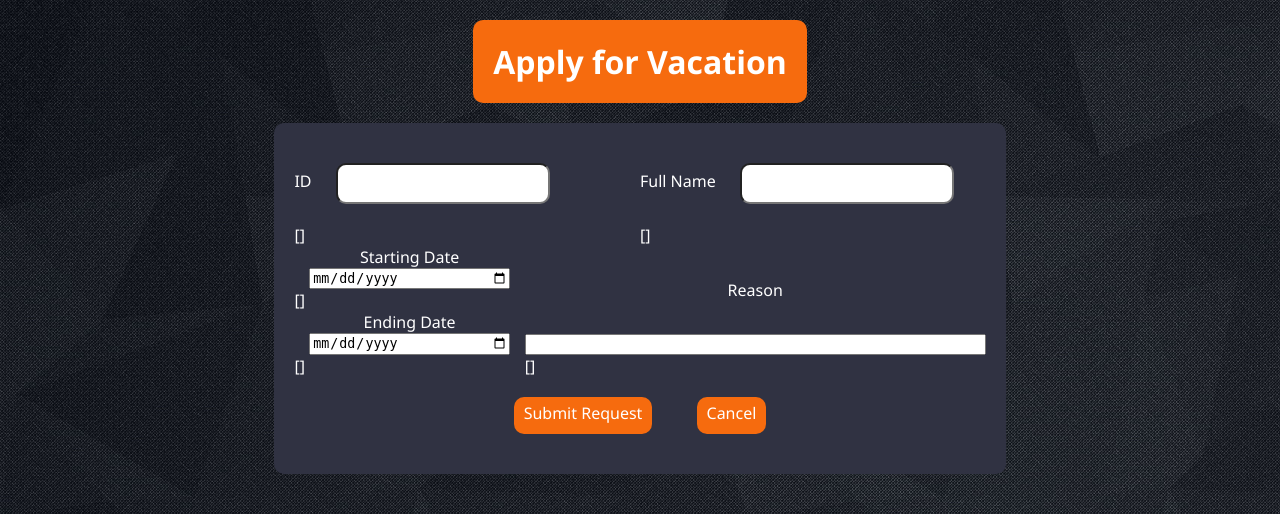
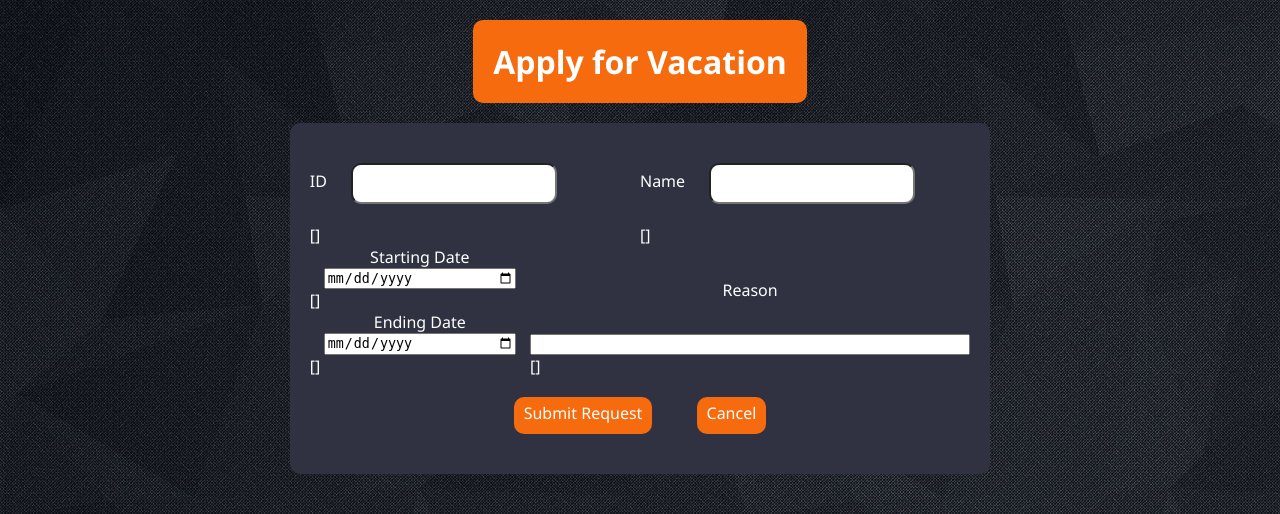
Before and after one commit to KZiad/Human-Resources-Dashboard, a Django app: template Django/Users/templates/Users/vacation.html in a window 1280 px wide. Shown: the part 88-602 px from the top of the page. Run offline with Django 3.2, Linux system fonts and the light colour scheme; the template is opened without the code that fills it, so the values that code supplies are empty, except form fields; tables that the repository leaves empty hold one stand-in row (values such as "Sample post"); form fields are guessed from the names that the template uses.

Commit message:
fixed name in vacation

```diff
--- a/Django/Users/templates/Users/vacation.html
+++ b/Django/Users/templates/Users/vacation.html
@@ -30,14 +30,11 @@
 
       <div class="flex_col">
         <div class"flex_row">
-          <label for="empname">Full Name</label>
+          <label for="empname">Name</label>
           {{form.empname}}
         </div>
         {{form.empname.errors}}
       </div>
-      <script>
-        prefillForm();
-      </script>
     </div>
 
     <div class="vform-mid">
```
